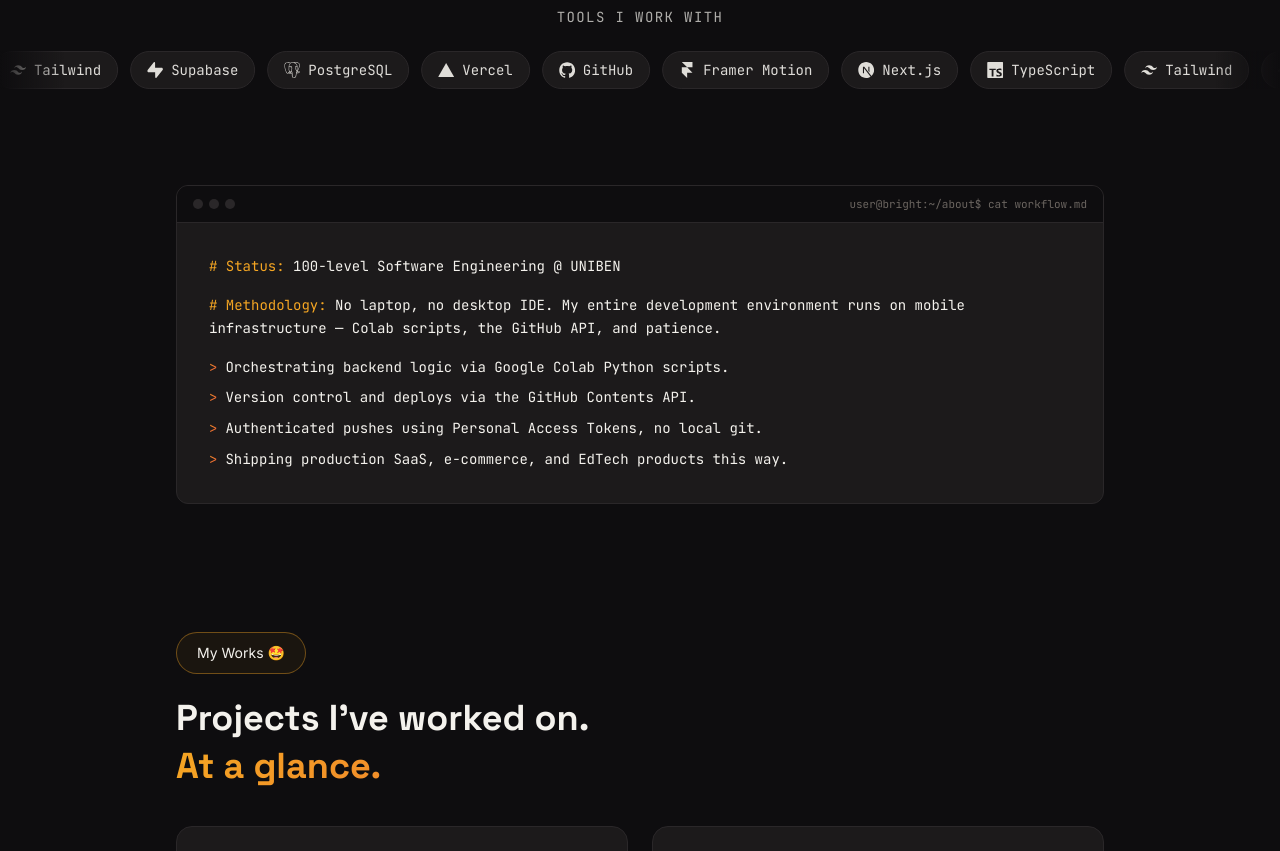
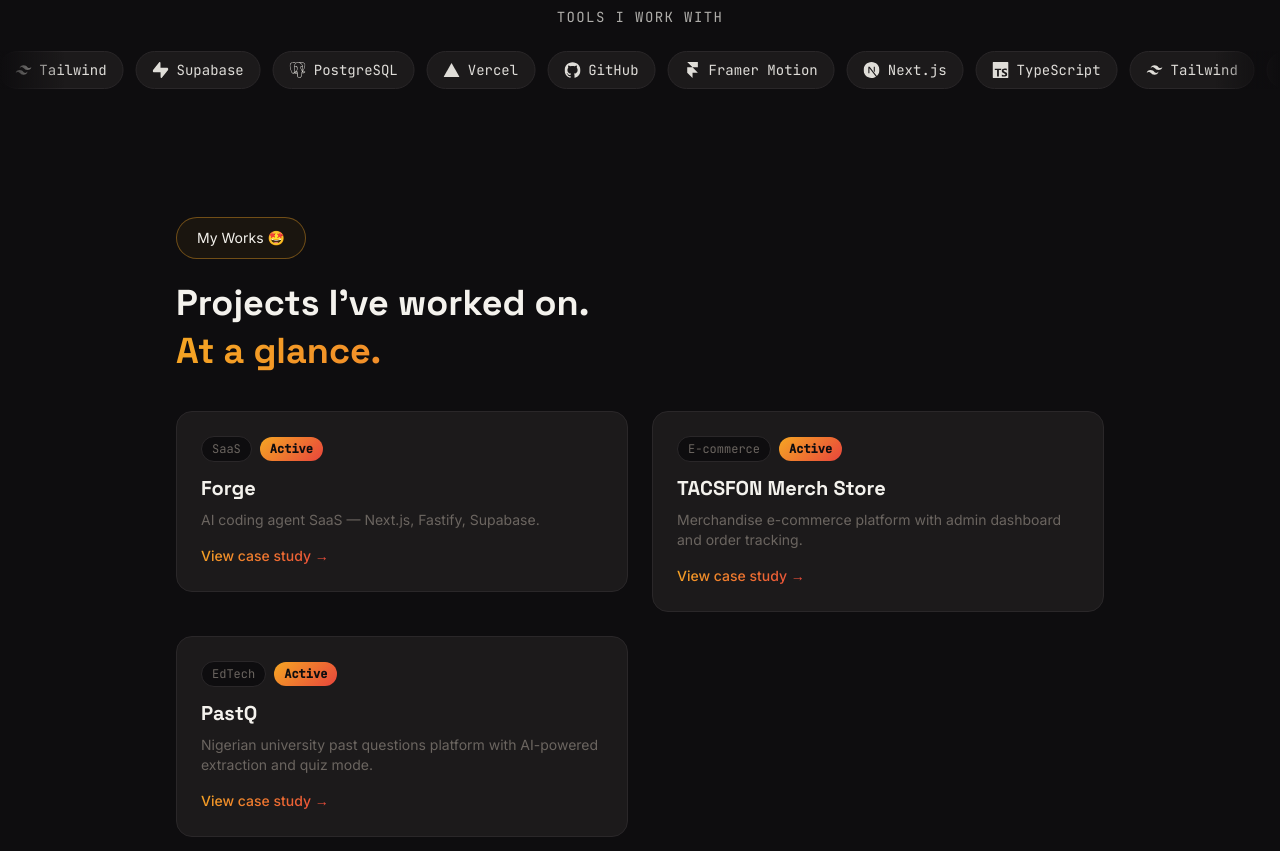
Before and after one commit to ImperioKDB/Bright.ng, a Next.js app: page / in a window 1280 px wide. Shown: the part 1160-2011 px from the top of the page. Built offline with nearby package versions, Linux system fonts and the light colour scheme.

Commit message:
REVERT: remove AboutTerminal from homepage

```diff
--- a/app/page.tsx
+++ b/app/page.tsx
@@ -1,7 +1,6 @@
 import Navbar from "@/components/Navbar";
 import Hero from "@/components/Hero";
 import StackIcons from "@/components/StackIcons";
-import AboutTerminal from "@/components/AboutTerminal";
 import ProjectsGrid from "@/components/ProjectsGrid";
 import Testimonials from "@/components/Testimonials";
 import Timeline from "@/components/Timeline";
@@ -13,7 +12,6 @@
       <Navbar variant="home" />
       <Hero />
       <StackIcons />
-      <AboutTerminal />
       <ProjectsGrid />
       <Testimonials />
       <Timeline />
```
